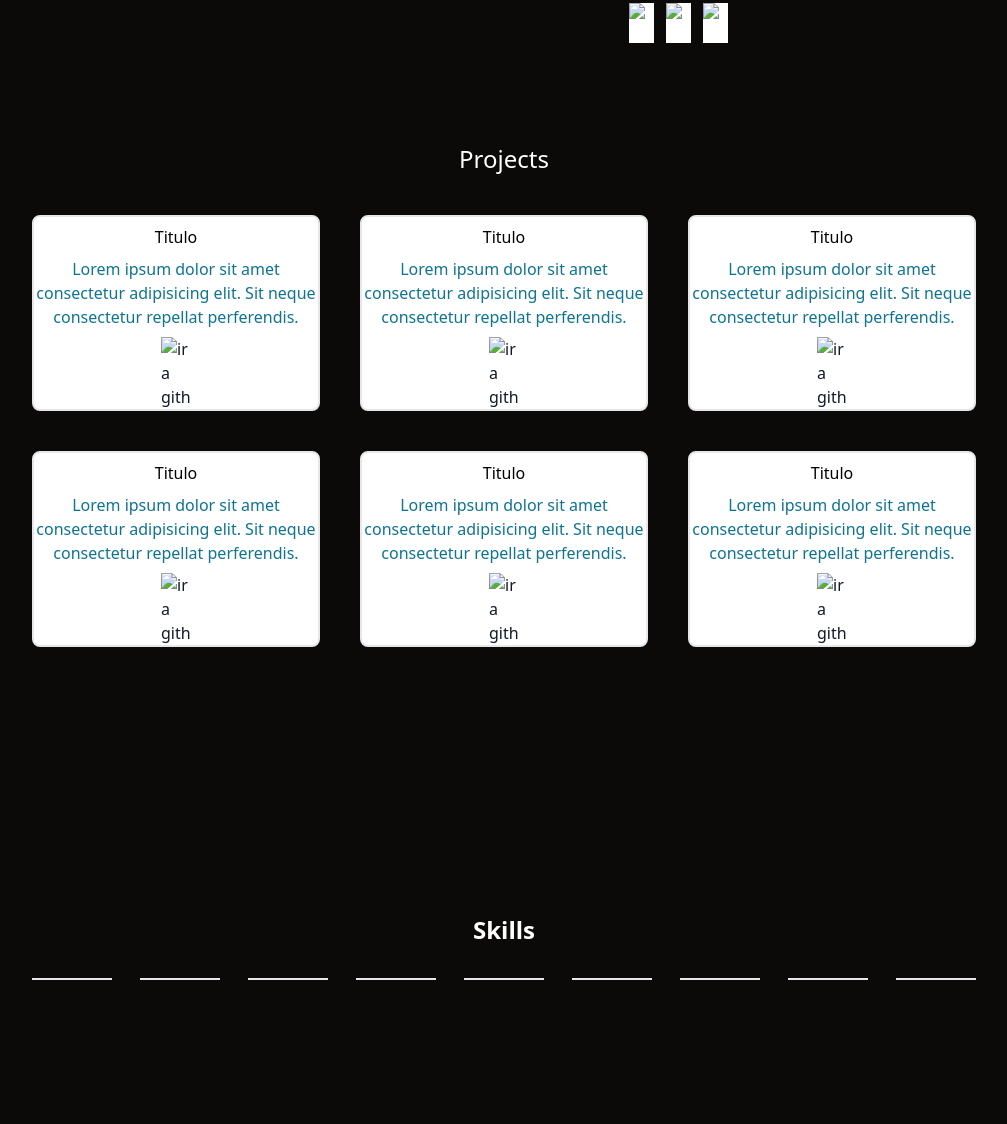
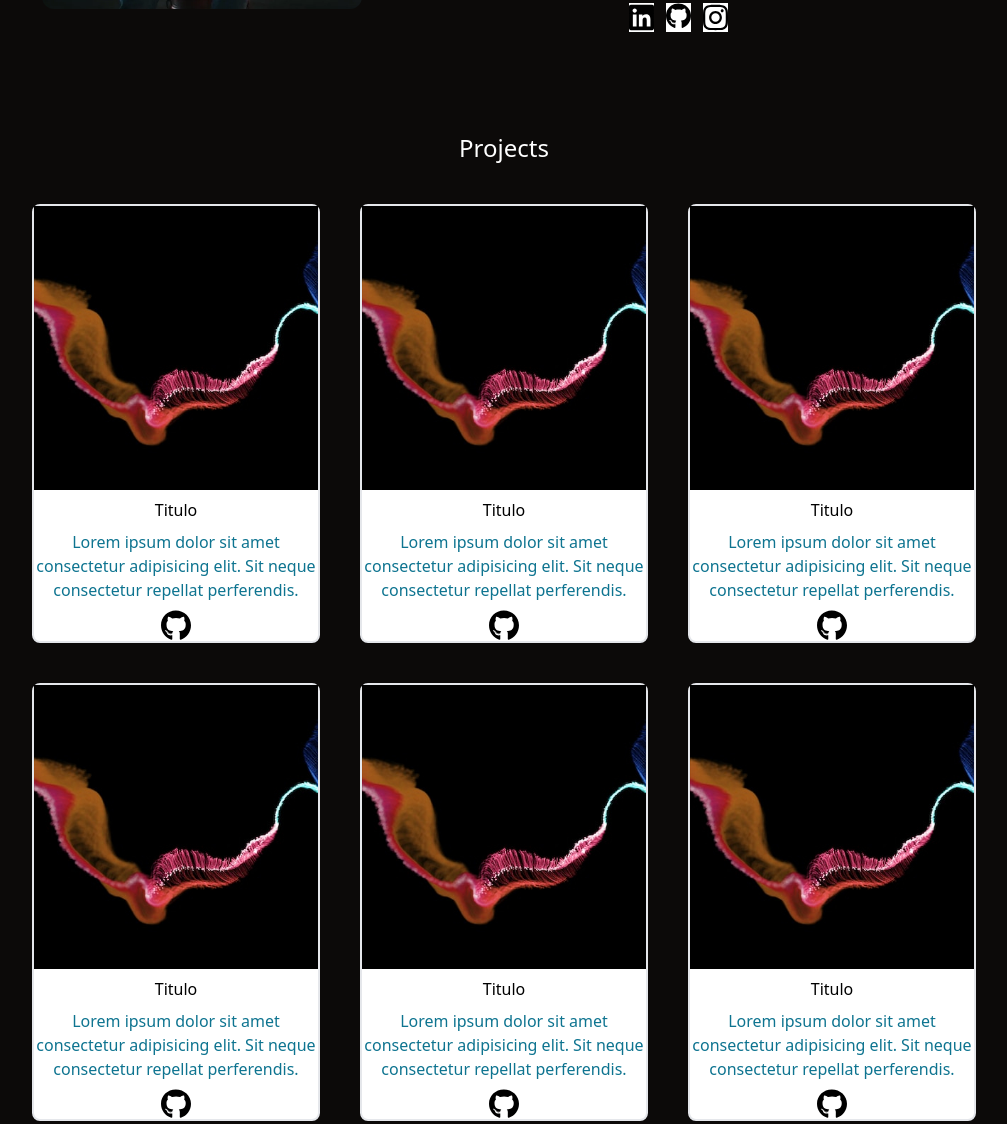
Before and after one commit to pucara05/Portafolio, a website: page index.html in a window 1280 px wide. Shown: the part 1261-2385 px from the top of the page, without its empty margins (136-1143 px from the left). Drawn offline with Linux system fonts and the light colour scheme; the site is published under a folder, as on GitHub Pages, so addresses that start at the root find nothing.

Commit message:
arreglando imagenes no visualizan github-pages

```diff
--- a/index.html
+++ b/index.html
@@ -8,6 +8,7 @@
     <link rel="stylesheet" href="dist/output.css">
     <link rel="stylesheet" href="styles.css">
     <link href="https://fonts.googleapis.com/icon?family=Material+Icons" rel="stylesheet">
+
 </head>
 
 <body class="bg-white dark:bg-gray-900 text-gray-900 dark:text-white transition-colors">
@@ -62,7 +63,7 @@
 
     <!-- Section two -->
   <section id="about" class="w-full h-auto flex flex-col md:flex-row justify-center items-center gap-7 bg-stone-950 dark:bg-white dark:text-black text-white p-5 md:p-10">
-    <img class="w-full max-w-xs h-auto rounded-xl" src="/assets/foto.webp" alt="">
+    <img class="w-full max-w-xs h-auto rounded-xl" src="assets/foto.webp" alt="">
 
     <article class="flex flex-col gap-3 max-w-xl w-full">
         <h2 class="text-2xl text-white dark:text-cyan-400 font-semibold text-center">About me</h2>
@@ -73,9 +74,9 @@
         </p>
 
         <div class="flex flex-wrap justify-center gap-3">
-            <a class="bg-white" href="https://www.linkedin.com/in/danielcvillamizar/"  target="_blank" rel="noopener noreferrer"><img width="25px" src="/assets/linkedin.svg" alt="LinkedIn"></a>
-            <a class="bg-white" href="https://github.com/pucara05"  target="_blank" rel="noopener noreferrer"><img width="25px" src="/assets/github.svg" alt="GitHub"></a>
-            <a class="bg-white" href="#"><img width="25px" src="/assets/instagram.svg" alt="Instagram"></a>
+            <a class="bg-white" href="https://www.linkedin.com/in/danielcvillamizar/"  target="_blank" rel="noopener noreferrer"><img width="25px" src="assets/linkedin.svg" alt="LinkedIn"></a>
+            <a class="bg-white" href="https://github.com/pucara05"  target="_blank" rel="noopener noreferrer"><img width="25px" src="assets/github.svg" alt="GitHub"></a>
+            <a class="bg-white" href="#"><img width="25px" src="assets/instagram.svg" alt="Instagram"></a>
         </div>
     </article>
 </section>
@@ -86,67 +87,67 @@
         <h2 class=" flex  justify-center text-white dark:text-black p-10 text-2xl">Projects</h2>
         <article class="flex flex-wrap justify-center items-center gap-10">
             <div class="w-72 h-auto flex flex-col gap-2 justify-center items-center bg-white border-2 rounded-lg">
-                <img class="" src="/assets/img1.webp" alt="">
+                <img class="" src="assets/img1.webp" alt="">
                 <h2 class="text-black dark:text-cyan-950">Titulo</h2>
                 <p class="text-center text-cyan-700">Lorem ipsum dolor sit amet consectetur adipisicing elit. Sit neque
                     consectetur
                     repellat perferendis.
                 </p>
-                <a class=" bg-white" href="#"><img width="30px" src="/assets/github.svg" alt="ir a github"></a>
+                <a class=" bg-white" href="#"><img width="30px" src="assets/github.svg" alt="ir a github"></a>
             </div>
 
             <div class="w-72 h-auto flex flex-col gap-2 justify-center items-center bg-white border-2 rounded-lg">
-                <img src="/assets/img1.webp" alt="">
+                <img src="assets/img1.webp" alt="">
                 <h2 class="text-black  dark:text-cyan-950">Titulo</h2>
                 <p class="text-center  text-cyan-700">Lorem ipsum dolor sit amet consectetur adipisicing elit. Sit neque
                     consectetur
                     repellat perferendis.
                 </p>
-                <a class=" bg-white" href="#"><img width="30px" src="/assets/github.svg" alt="ir a github"></a>
+                <a class=" bg-white" href="#"><img width="30px" src="assets/github.svg" alt="ir a github"></a>
 
             </div>
 
             <div class="w-72 h-auto flex flex-col gap-2 justify-center items-center bg-white border-2 rounded-lg">
-                <img src="/assets/img1.webp" alt="">
+                <img src="assets/img1.webp" alt="">
                 <h2 class="text-black  dark:text-cyan-950">Titulo</h2>
                 <p class="text-center  text-cyan-700">Lorem ipsum dolor sit amet consectetur adipisicing elit. Sit neque
                     consectetur
                     repellat perferendis.
                 </p>
-                <a class=" bg-white" href="#"><img width="30px" src="/assets/github.svg" alt="ir a github"></a>
+                <a class=" bg-white" href="#"><img width="30px" src="assets/github.svg" alt="ir a github"></a>
 
             </div>
 
             <div class="w-72 h-auto flex flex-col gap-2 justify-center items-center bg-white border-2 rounded-lg">
-                <img src="/assets/img1.webp" alt="">
+                <img src="assets/img1.webp" alt="">
                 <h2 class="text-black  dark:text-cyan-950">Titulo</h2>
                 <p class="text-center  text-cyan-700">Lorem ipsum dolor sit amet consectetur adipisicing elit. Sit neque
                     consectetur
                     repellat perferendis.
                 </p>
-                <a class=" bg-white" href="#"><img width="30px" src="/assets/github.svg" alt="ir a github"></a>
+                <a class=" bg-white" href="#"><img width="30px" src="assets/github.svg" alt="ir a github"></a>
 
             </div>
 
             <div class="w-72 h-auto flex flex-col gap-2 justify-center items-center bg-white border-2 rounded-lg">
-                <img src="/assets/img1.webp" alt="">
+                <img src="assets/img1.webp" alt="">
                 <h2 class="text-black  dark:text-cyan-950">Titulo</h2>
                 <p class="text-center  text-cyan-700">Lorem ipsum dolor sit amet consectetur adipisicing elit. Sit neque
                     consectetur
                     repellat perferendis.
                 </p>
-                <a class=" bg-white" href="#"><img width="30px" src="/assets/github.svg" alt="ir a github"></a>
+                <a class=" bg-white" href="#"><img width="30px" src="assets/github.svg" alt="ir a github"></a>
 
             </div>
 
             <div class="w-72 h-auto flex flex-col gap-2 justify-center items-center bg-white border-2 rounded-lg">
-                <img src="/assets/img1.webp" alt="">
+                <img src="assets/img1.webp" alt="">
                 <h2 class="text-black  dark:text-cyan-950">Titulo</h2>
                 <p class="text-center  text-cyan-700">Lorem ipsum dolor sit amet consectetur adipisicing elit. Sit neque
                     consectetur
                     repellat perferendis.
                 </p>
-                <a class=" bg-white" href="https://github.com/pucara05"><img width="30px" src="/assets/github.svg" alt="ir a github"></a>
+                <a class=" bg-white" href="https://github.com/pucara05"><img width="30px" src="assets/github.svg" alt="ir a github"></a>
 
             </div>
 
@@ -161,15 +162,15 @@
         class="p-10% py-5 flex flex-col gap-8 justify-center items-center w-full h-70vh max-sm:h-auto dark:bg-white bg-stone-950">
         <h2 class="text-2xl font-semibold text-white  dark:text-cyan-600">Skills</h2>
         <div class="flex gap-7 flex-wrap justify-center items-center">
-            <img class="border hover:bg-white" width="80px" src="/assets/html.svg" alt="">
-            <img class="border hover:bg-white" width="80px" src="/assets/css.svg" alt="">
-            <img class="border hover:bg-white" width="80px" src="/assets/js.svg" alt="">
-            <img class="border hover:bg-white" width="80px" src="/assets/typ.svg" alt="">
-            <img class="border hover:bg-white" width="80px" src="/assets/tailwind.svg" alt="">
-            <img class="border hover:bg-white" width="80px" src="/assets/node.svg" alt="">
-            <img class="border hover:bg-white" width="80px" src="/assets/sass.svg" alt="">
-            <img class="border hover:bg-white" width="80px" src="/assets/psql.svg" alt="">
-            <img class="border hover:bg-white" width="80px" src="/assets/react.svg" alt="">
+            <img class="border hover:bg-white" width="80px" src="assets/html.svg" alt="">
+            <img class="border hover:bg-white" width="80px" src="assets/css.svg" alt="">
+            <img class="border hover:bg-white" width="80px" src="assets/js.svg" alt="">
+            <img class="border hover:bg-white" width="80px" src="assets/typ.svg" alt="">
+            <img class="border hover:bg-white" width="80px" src="assets/tailwind.svg" alt="">
+            <img class="border hover:bg-white" width="80px" src="assets/node.svg" alt="">
+            <img class="border hover:bg-white" width="80px" src="assets/sass.svg" alt="">
+            <img class="border hover:bg-white" width="80px" src="assets/psql.svg" alt="">
+            <img class="border hover:bg-white" width="80px" src="assets/react.svg" alt="">
         </div>
     </section>
 
@@ -177,9 +178,9 @@
     <footer id="contact"
         class="w-full h-30vh bg-stone-950 p-10% py-5 flex flex-col justify-center items-center  dark:text-black text-white gap-7 dark:bg-white">
         <div class="redes flex gap-4">
-            <a class="dark:bg-black" href="https://www.linkedin.com/in/danielcvillamizar/"  target="_blank" rel="noopener noreferrer"><img width="30px" src="/assets/linkedin.svg" alt=""></a>
-            <a class="dark:bg-black" href="https://github.com/pucara05"  target="_blank" rel="noopener noreferrer"><img width="30px" src="/assets/github.svg" alt=""></a>
-            <a class="dark:bg-black" href="#"  target="_blank" rel="noopener noreferrer"><img width="30px" src="/assets/gmail.svg" alt=""></a>
+            <a class="dark:bg-black" href="https://www.linkedin.com/in/danielcvillamizar/"  target="_blank" rel="noopener noreferrer"><img width="30px" src="assets/linkedin.svg" alt=""></a>
+            <a class="dark:bg-black" href="https://github.com/pucara05"  target="_blank" rel="noopener noreferrer"><img width="30px" src="assets/github.svg" alt=""></a>
+            <a class="dark:bg-black" href="#"  target="_blank" rel="noopener noreferrer"><img width="30px" src="assets/gmail.svg" alt=""></a>
             <span>LOGO</span>
         </div>
         <div >
```
